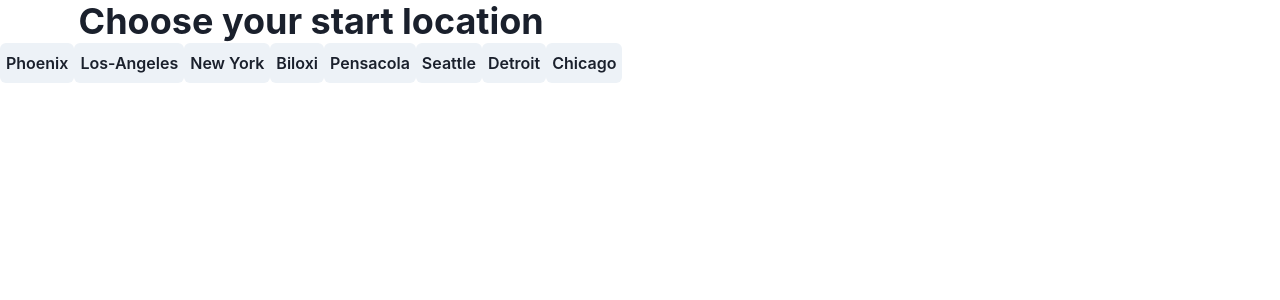
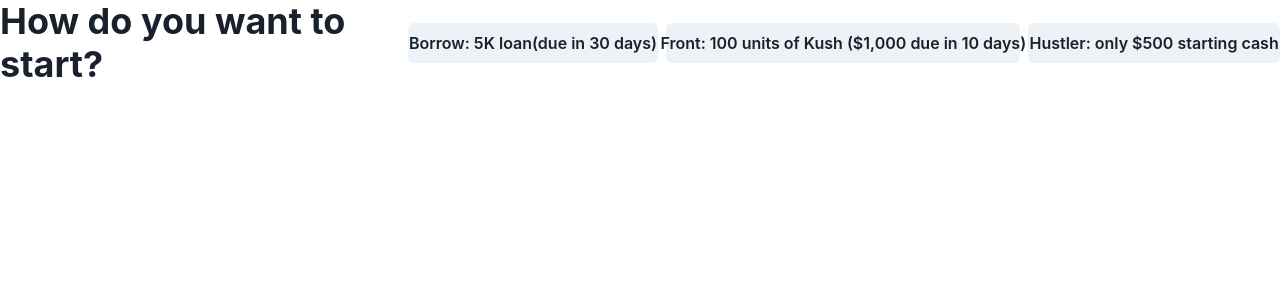
Before and after one commit to Ptown2442/hustle-and-grow, a React (Vite) app: page / in a window 1280 px wide. Shown: the top 300 px of the page. Built offline with nearby package versions, Linux system fonts and the light colour scheme.

Commit message:
Initial Game config

```diff
--- a/src/App.tsx
+++ b/src/App.tsx
@@ -3,6 +3,9 @@ import { Grid, GridItem, Heading } from "@chakra-ui/react";
 import NavBar from "./components/NavBar";
 import StartingPoint from "./components/StartingPoint";
 import { Cities } from "./data/cities";
+import Actions from "./components/Actions";
+import Inventory from "./components/Inventory";
+import Operations from "./components/Operations";
 
 export interface GamePlayData {
   money: number;
@@ -10,40 +13,69 @@ export interface GamePlayData {
   day: number;
   hour: number;
   debt: number | null;
-  inventory: number | null;
+  amount: number | null;
+  category: string | null;
+}
+
+export interface InventoryList {
+  cocaine: number | null;
+  heroine: number | null;
+  indoKush: number | null;
+  molly: number | null;
+  wildParty: number | null;
+  percs: number | null;
+  meth: number | null;
 }
 
 function App() {
   const [gamePlayData, setGamePlayData] = useState<GamePlayData>(
     {} as GamePlayData
   );
-  let currents = `wallet: ${gamePlayData.money || 0} location: ${
-    gamePlayData.city?.name || "unknown"
-  } debt: ${gamePlayData.debt || 0} days passed: ${
+
+  const [inventory, setInventory] = useState<InventoryList>(
+    {} as InventoryList
+  );
+
+  let currents = `wallet: ${gamePlayData.money || 0}
+    debt: ${gamePlayData.debt || 0} days passed: ${
     gamePlayData.day || 0
   } hours passed: ${gamePlayData.hour || 0}`;
 
-  if (!gamePlayData.city)
+  if (!gamePlayData.city && (gamePlayData.money || inventory.indoKush))
     return (
       <StartingPoint
         selectedCity={gamePlayData.city}
         onSelectCity={(city) => setGamePlayData({ ...gamePlayData, city })}
       ></StartingPoint>
     );
+
+  if (!gamePlayData.money && !inventory.indoKush)
+    return (
+      <Actions
+        onHustler={(money) => setGamePlayData({ ...gamePlayData, money })}
+        onFront={(indoKush) => setInventory({ ...inventory, indoKush })}
+        onBorrow={(money) => setGamePlayData({ ...gamePlayData, money })}
+      ></Actions>
+    );
   return (
     <Grid
       templateAreas={{
-        base: `"nav nav" "main main"`,
+        base: `"nav nav" "aside main"`,
       }}
       templateColumns={{
-        base: "350px 1fr",
+        base: "350px 1fr 2fr",
       }}
     >
       <GridItem area="nav">
         <NavBar city={gamePlayData.city}></NavBar>
         <Heading fontSize="15px">{currents}</Heading>
       </GridItem>
-      <GridItem area="main"></GridItem>
+      <GridItem area="aside">
+        <Inventory inventoryList={inventory}></Inventory>
+      </GridItem>
+      <GridItem area="main">
+        <Operations></Operations>
+      </GridItem>
     </Grid>
   );
 }
--- /dev/null
+++ b/src/components/Actions.tsx
@@ -0,0 +1,27 @@
+import { Button, HStack, Heading } from "@chakra-ui/react";
+import { GamePlayData } from "../App";
+
+interface Props {
+  onHustler: (money: number) => void;
+  onFront: (indoKush: number) => void;
+  onBorrow: (money: number) => void;
+}
+
+const Actions = ({ onBorrow, onFront, onHustler }: Props) => {
+  return (
+    <HStack>
+      <Heading>How do you want to start?</Heading>
+      <Button onClick={() => onBorrow(5000)}>
+        Borrow: 5K loan(due in 30 days)
+      </Button>
+      <Button onClick={() => onFront(100)}>
+        Front: 100 units of Kush ($1,000 due in 10 days)
+      </Button>
+      <Button onClick={() => onHustler(500)}>
+        Hustler: only $500 starting cash
+      </Button>
+    </HStack>
+  );
+};
+
+export default Actions;
--- /dev/null
+++ b/src/components/Inventory.tsx
@@ -0,0 +1,27 @@
+import { Heading, List, ListItem } from "@chakra-ui/react";
+import { InventoryList } from "../App";
+
+interface Props {
+  inventoryList: InventoryList;
+}
+
+const Inventory = ({ inventoryList }: Props) => {
+  return (
+    <>
+      <Heading>Inventory</Heading>
+      <List>
+        <ListItem key="IndoKush">Indo-Kush: {inventoryList.indoKush}</ListItem>
+        <ListItem key="Cocaine">Cocaine: {inventoryList.cocaine || 0}</ListItem>
+        <ListItem key="Molly">Molly: {inventoryList.molly || 0}</ListItem>
+        <ListItem key="Meth">Meth: {inventoryList.meth || 0}</ListItem>
+        <ListItem key="WildParty">
+          WildParty: {inventoryList.wildParty || 0}
+        </ListItem>
+        <ListItem key="Heroine">Heroine: {inventoryList.heroine || 0}</ListItem>
+        <ListItem key='Percs"'>Percs: {inventoryList.percs || 0}</ListItem>
+      </List>
+    </>
+  );
+};
+
+export default Inventory;
--- a/src/components/NavBar.tsx
+++ b/src/components/NavBar.tsx
@@ -4,14 +4,14 @@ import ColorModeSwitch from "./ColorModeSwitch";
 import { Cities } from "../data/cities";
 
 interface Props {
-  city: Cities;
+  city: Cities | null;
 }
 
 const NavBar = ({ city }: Props) => {
   return (
     <HStack padding="10px">
       <Image src={logo} boxSize="60px" />
-      <Text>current location: {city.name}</Text>
+      <Text>current location: {city?.name}</Text>
       <ColorModeSwitch />
     </HStack>
   );
--- /dev/null
+++ b/src/components/Operations.tsx
@@ -0,0 +1,14 @@
+import { GamePlayData, InventoryList } from "../App";
+
+interface Props {
+  inventoryList: InventoryList;
+  gamePlayData: GamePlayData;
+  onShop: () => void;
+  onTravel: () => void;
+}
+
+const Operations = () => {
+  return <div>Operations</div>;
+};
+
+export default Operations;
--- a/src/components/StartingPoint.tsx
+++ b/src/components/StartingPoint.tsx
@@ -1,6 +1,5 @@
 import { Button, Heading } from "@chakra-ui/react";
 import cities, { Cities } from "../data/cities";
-import { GamePlayData } from "../App";
 
 interface Props {
   onSelectCity: (city: Cities) => void;
```
